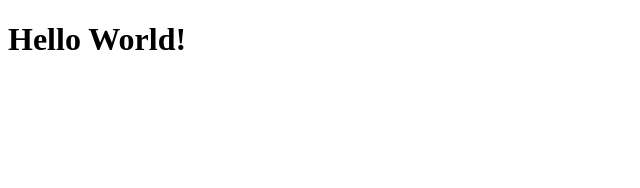
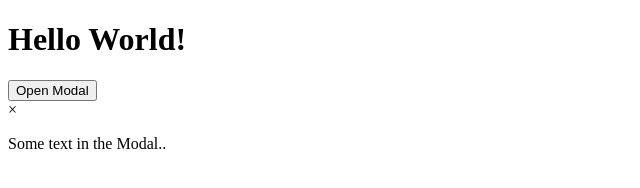
Before and after one commit to MrMups1/modals, a plain HTML site: page index.html in a window 1280 px wide. Shown: the whole page, without its empty margins (0-640 px from the left). Drawn offline with Linux system fonts and the light colour scheme.

Commit message:
Update index.html

```diff
--- a/index.html
+++ b/index.html
@@ -11,5 +11,19 @@
 <body>
     <h1>Hello World!</h1>
 
+    <!-- Trigger/Open The Modal -->
+<button id="myBtn">Open Modal</button>
+
+<!-- The Modal -->
+<div id="myModal" class="modal">
+
+  <!-- Modal content -->
+  <div class="modal-content">
+    <span class="close">&times;</span>
+    <p>Some text in the Modal..</p>
+  </div>
+
+</div>
+
 </body>
 </html>
```
